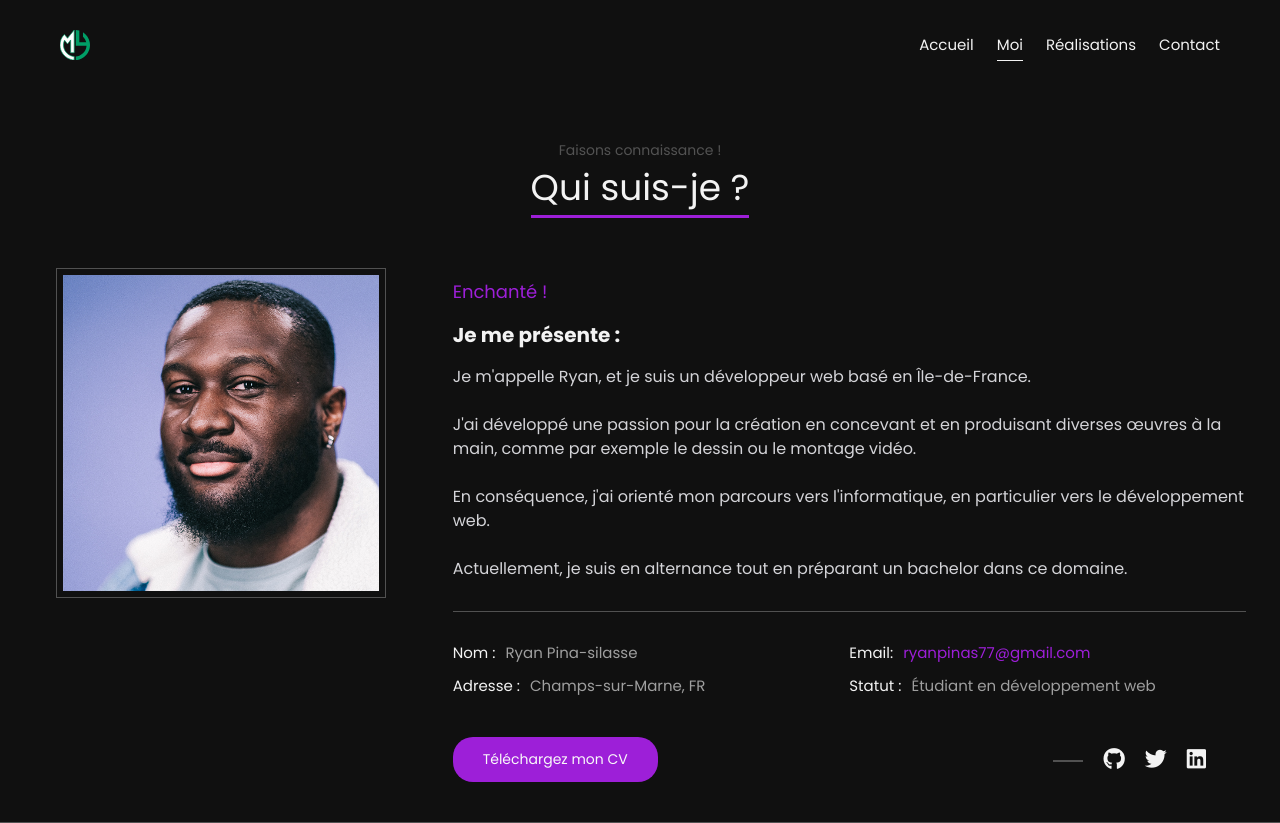
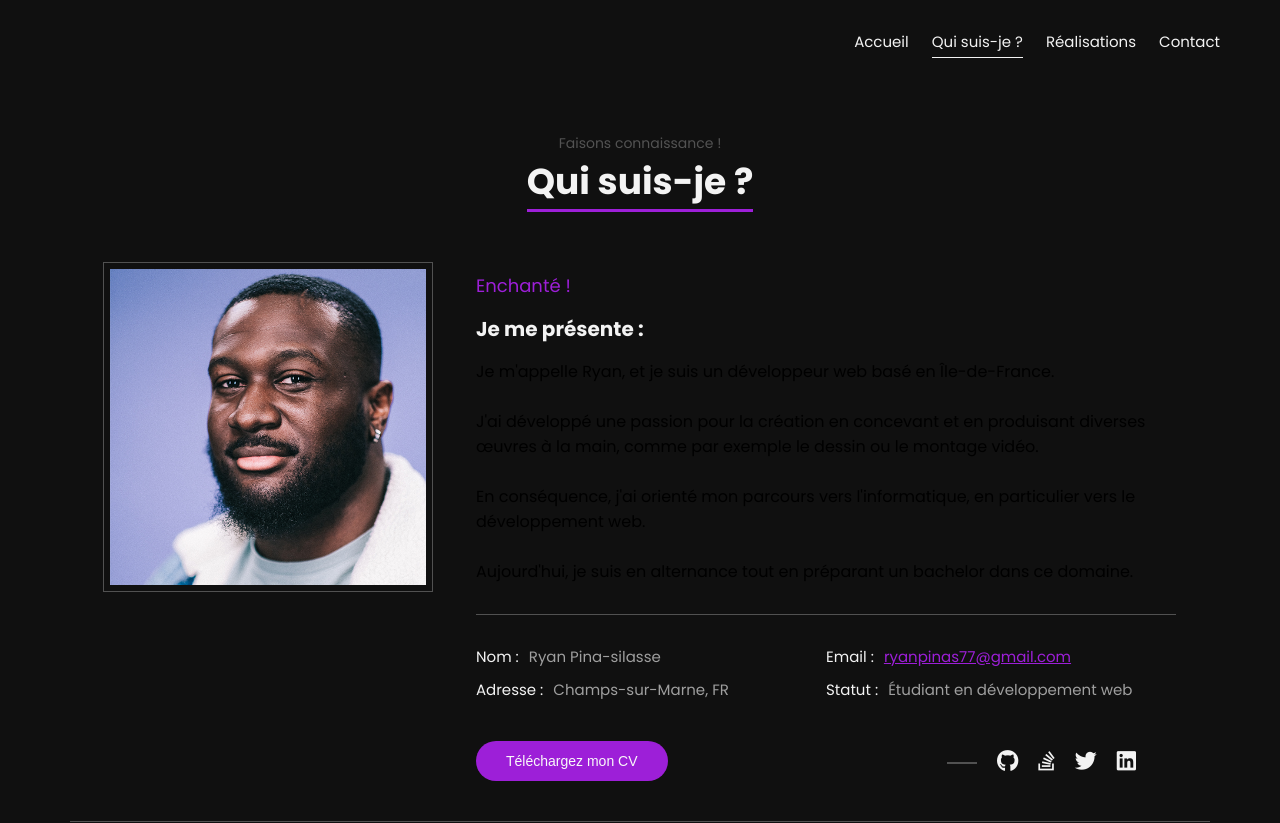
Before and after one commit to N95Ryan/mon-portfolio, a React (Create React App) app: page /about in a window 1280 px wide. Built offline with nearby package versions, Linux system fonts and the light colour scheme.

Commit message:
Navbar fix + icon added

```diff
--- a/src/components/AboutMe.js
+++ b/src/components/AboutMe.js
@@ -51,14 +51,14 @@ const AboutMe = ({ name, email, location}) => {
         >
           <div className="contentContainer">
             <h4>Enchanté !</h4>
-            <h5 className="font-bold	">Je me présente :</h5>
-            <p className="text-zinc-300">
+            <h5 className="font-bold">Je me présente :</h5>
+            <p className="text-white">
               Je m'appelle Ryan, et je suis un développeur web basé en Île-de-France.<br /> <br/>
               J'ai développé une passion pour la création en concevant et en produisant diverses œuvres à la main, comme par exemple le dessin ou le montage vidéo. <br/> <br/>
               En conséquence, j'ai orienté mon parcours vers l'informatique, en particulier vers le développement web. <br/> <br/>
+              Aujourd'hui, je suis en alternance tout en préparant un bachelor dans ce domaine.
+            </p>
 
-              Actuellement, je suis en alternance tout en préparant un bachelor dans ce domaine.
-            </p>
 
             <div className="contentDescription">
             </div>
@@ -69,7 +69,7 @@ const AboutMe = ({ name, email, location}) => {
                   <p>Ryan Pina-silasse</p>
                 </div>
                 <div className="col-12 col-md-6 info">
-                  <span>Email:</span>
+                  <span>Email :</span>
                   <p>
                     <a href={`mailto:${email}`}>{email}</a>
                   </p>
--- a/src/components/Header.js
+++ b/src/components/Header.js
@@ -1,10 +1,8 @@
 import NavLinks from "./NavLinks";
-import logo from "../images/logo.svg";
 
 const Header = () => {
   return (
     <header className="header">
-      <img className="logo" src={logo} alt="Michael Yeates' Logo" />
       <NavLinks />
     </header>
   );
--- a/src/components/NavLinks.js
+++ b/src/components/NavLinks.js
@@ -20,7 +20,7 @@ const NavLinks = () => {
           Accueil
         </NavLink>
         <NavLink to="/about" onClick={() => setIsMenuOpen(false)}>
-          Moi
+          Qui suis-je ?
         </NavLink>
         <NavLink to="/portfolio" onClick={() => setIsMenuOpen(false)}>
           Réalisations
--- a/src/components/SocialIcons.js
+++ b/src/components/SocialIcons.js
@@ -13,6 +13,9 @@ const SocialIcons = () => {
       <a className="icon" style={styles.icon} href="https://github.com/N95Ryan">
         <i className="fa-brands fa-github" aria-hidden="true" title="Mon Github"></i>
       </a>
+      <a className="icon" style={styles.icon} href="https://stackoverflow.com/users/15477127/ryan">
+        <i className="fa-brands fa-stack-overflow" aria-hidden="true" title="Mon Stack Overflow"></i>
+      </a>
       <a className="icon" style={styles.icon} href="https://twitter.com/N95_Ryan">
         <i className="fa-brands fa-twitter" aria-hidden="true" title="Mon Twitter"></i>
       </a>
--- a/src/index.css
+++ b/src/index.css
@@ -97,11 +97,6 @@ header {
   align-items: center;
   margin-left: 10px;
 }
-
-.logo {
-  height: 30px;
-}
-
 .links {
   display: none;
   position: absolute;
@@ -120,7 +115,6 @@ header {
   font-size: 15px;
   display: flex;
   justify-content: center;
-  padding: 20px 0;
   position: relative;
 }
 
@@ -163,7 +157,6 @@ header {
     justify-content: flex-end;
     position: relative;
     top: auto;
-    width: 0;
     left: 0;
     padding: 0 10px;
   }
@@ -216,7 +209,3 @@ header {
     background-color: transparent;
   }
 }
-
-@tailwind base;
-@tailwind components;
-@tailwind utilities;
--- a/src/pages/landing/Landing.js
+++ b/src/pages/landing/Landing.js
@@ -50,15 +50,12 @@ const Landing = ({ name }) => {
                 .typeString("Étudiant en informatique")
                 .pauseFor(1500)
                 .deleteAll()
-
                 .typeString("Développeur web")
                 .pauseFor(1500)
                 .deleteAll()
-
                 .typeString("UX Designer")
                 .pauseFor(1500)
                 .deleteAll()
-
                 .start();
             }}
           />
```
